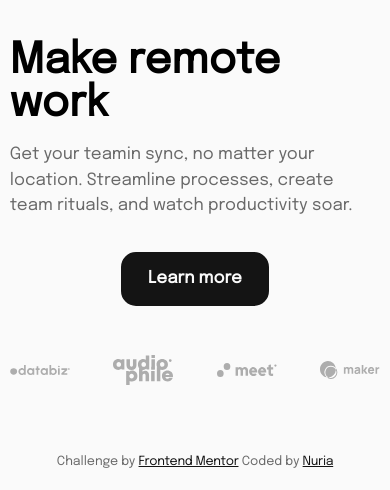
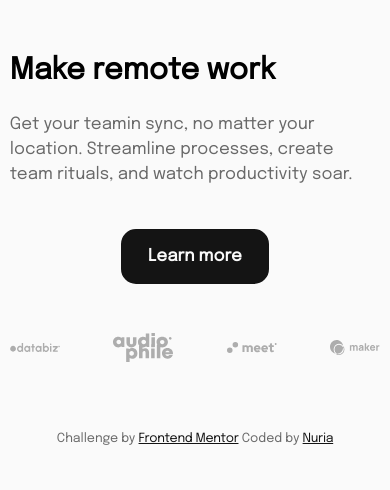
Before and after one commit to nutaptap/dropdown-navigation, a plain HTML site: page index.html in a window 390 px wide. Shown: the part 373-863 px from the top of the page. Drawn offline with Linux system fonts and the light colour scheme.

Commit message:
Adjusted mobile

```diff
--- a/styles.css
+++ b/styles.css
@@ -296,6 +296,16 @@ main > div > div > img:nth-of-type(4) {
     border: none;
   }
 
+  main > div > h1 {
+    font-size: 2.1em;
+    margin-top: 2em;
+  }
+
+  main > div > button,
+  main > div > p {
+    margin-top: 1.5em;
+  }
+
   main > div {
     width: 95vw;
   }
@@ -306,7 +316,7 @@ main > div > div > img:nth-of-type(4) {
   }
 
   main > div > div > img {
-    width: 60px;
+    width: 50px;
   }
 }
 /*#endregion */
```
